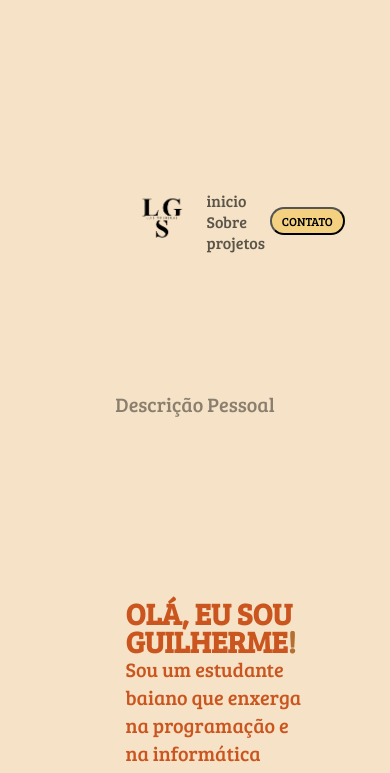
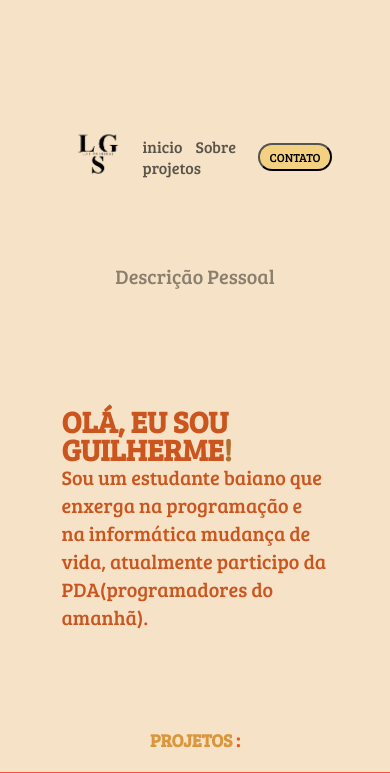
Before and after one commit to Guilherme-lgs/deploy-repository, a plain HTML site: page index.html in a window 390 px wide. Shown: the top 773 px of the page. Drawn offline with nearby package versions, Linux system fonts and the light colour scheme.

Commit message:
💄 ajustes de responsividade

```diff
--- a/style.css
+++ b/style.css
@@ -14,8 +14,9 @@ body {
 
 .interface {
     max-width: 1280px;
-    margin: 6rem;
-    padding: 54px;
+    margin: 2rem;
+    /* padding: 54px; */
+
 }
 
 .flex {
@@ -211,7 +212,7 @@ footer {
 /* Media queries para responsividade */
 @media (max-width: 1200px) {
     .interface {
-        padding: 30px;
+        padding: 20px;
     }
 
     h2.titulo {
@@ -238,7 +239,7 @@ footer {
     }
 
     .topo-site h1 {
-        line-height: 36px;
+        line-height: 68px;
     }
 
     section.projetos {
@@ -258,9 +259,9 @@ footer {
     }
 }
 
-@media (max-width: 768px) {
+@media (max-width: 400px) {
     .interface {
-        padding: 20px;
+        padding: 10px;
     }
 
     h2.titulo {
```
Also changed, not shown: index.html (+2 -1 lines), img/eu.jpg (added).
